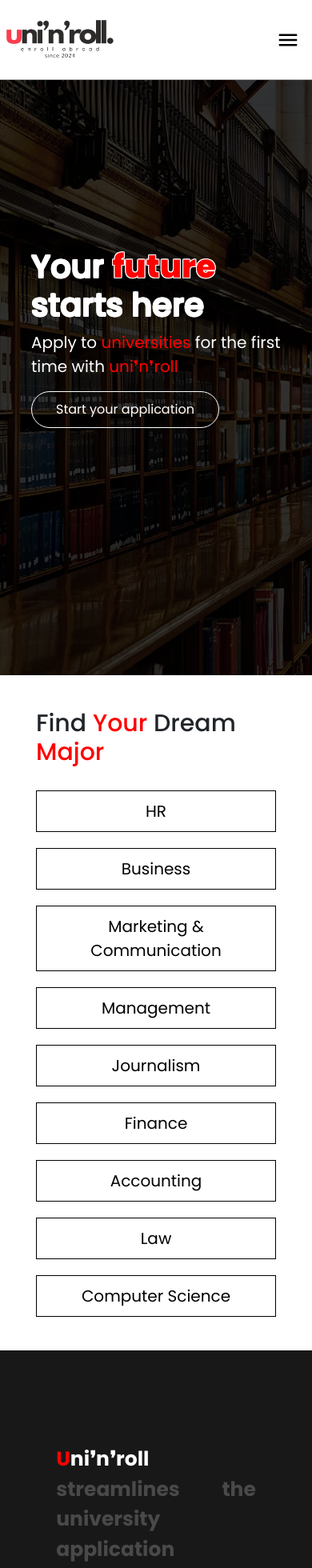
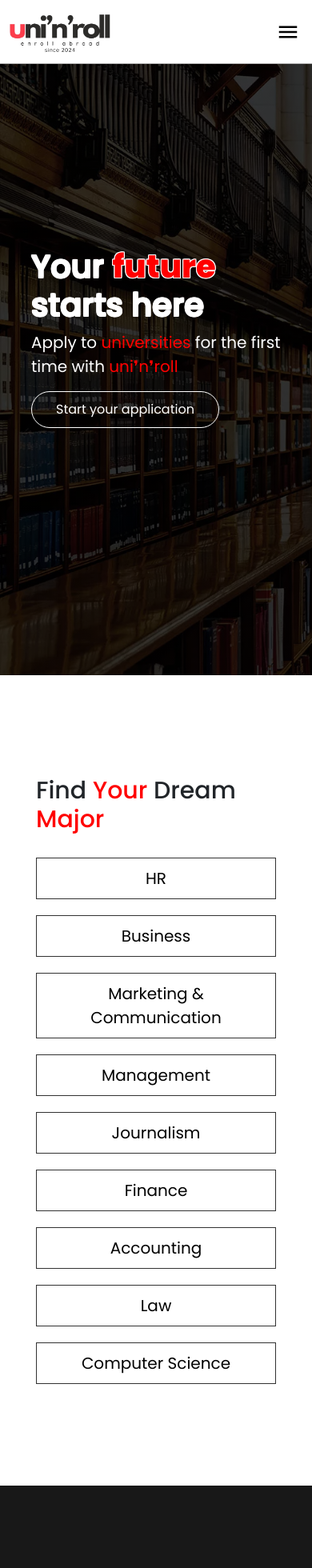
Before and after one commit to fuckence/uninroll, a React (Create React App) app: page / in a window 390 px wide. Shown: the top 1960 px of the page at 80% size. Built offline with nearby package versions, Linux system fonts and the light colour scheme.

Commit message:
category part height added

```diff
--- a/src/components/Category/Category.css
+++ b/src/components/Category/Category.css
@@ -1,5 +1,5 @@
 .category-btn {
     background-color: #fff;
     border-radius: 0;
-    border: 1px solid #000;
+    border: 1px solid #323232;
 }
--- a/src/components/Header/Header.css
+++ b/src/components/Header/Header.css
@@ -231,4 +231,7 @@
     .container-sidebar {
         width: 100%;
     }
+    .header-wrap {
+         height: 80px;
+     }
 }
--- a/src/index.css
+++ b/src/index.css
@@ -559,8 +559,11 @@
 }
 
 @media screen and (max-width: 430px) {
-  .input-button-section input{
-    width: 100%;
-    gap: 0;
-  }
+    .input-button-section input{
+        width: 100%;
+        gap: 0;
+    }
+    .container-category {
+        height: 120vh;
+    }
 }
--- a/src/pages/Universities/Universities.js
+++ b/src/pages/Universities/Universities.js
@@ -40,6 +40,10 @@
       );
     });
 
+    const windowScrollUp = () => {
+        window.scrollTo(0, 0);
+    }
+
 
     return (
       <div>
@@ -58,7 +62,7 @@
                   <img src={university.image} alt={university.name} />
                   <div>
                     <h4>
-                      <Link className='university-name' to={`/universities/${university.short_name}`}>
+                      <Link className='university-name' to={`/universities/${university.short_name}`}  onClick={() => {windowScrollUp()}}>
                         {university.name}
                       </Link>
                     </h4>
```
Also changed, not shown: public/images/logo-nobg2.png.
